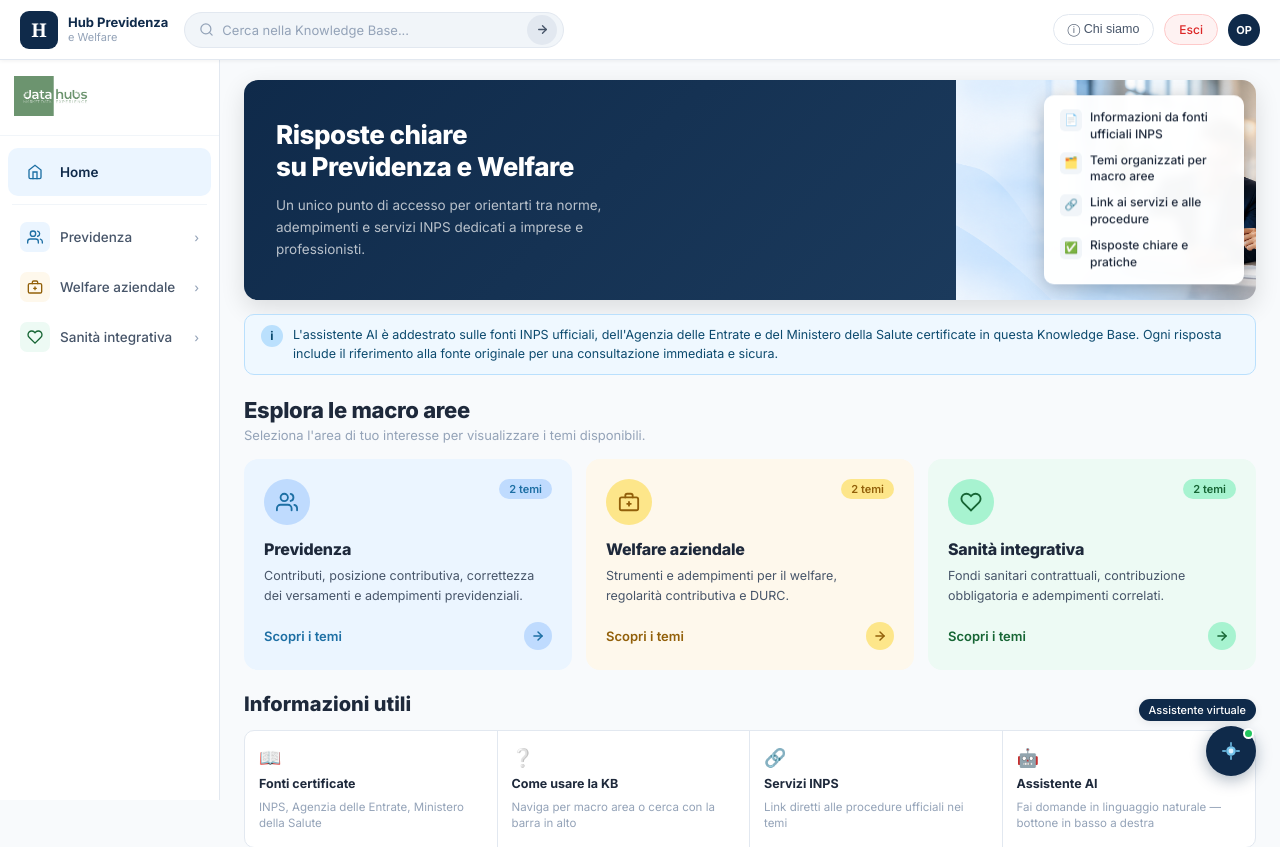
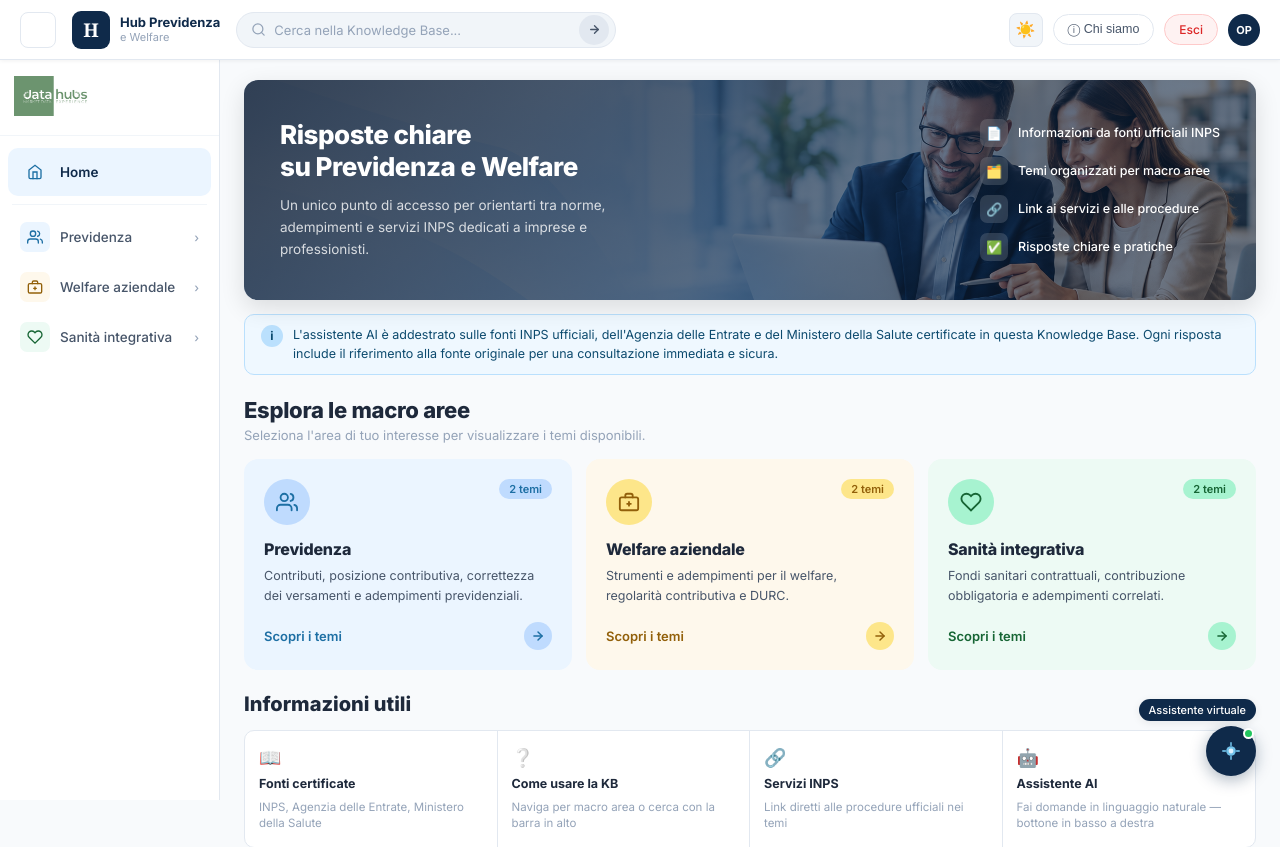
Before and after one commit to IvanDeAngelo/hub-previdenza-welfare-datahubs, a Flask app: page / in a window 1280 px wide. Shown: the top 847 px of the page. Run offline with Flask 3, Linux system fonts and the light colour scheme; the visitor is signed in with stand-in values (Sample User, id 1).

Commit message:
Add files via upload

```diff
--- a/hub-previdenza-welfare-datahubs/templates/index.html
+++ b/hub-previdenza-welfare-datahubs/templates/index.html
@@ -41,8 +41,37 @@
 .btn-logout:hover{background:#DC2626;color:#fff;border-color:#DC2626;}
 .h-avatar{width:32px;height:32px;background:var(--navy);border-radius:50%;display:flex;align-items:center;justify-content:center;font-size:11px;font-weight:700;color:#fff;}
 
+/* HAMBURGER */
+.hamburger{display:flex;flex-direction:column;justify-content:center;gap:5px;width:36px;height:36px;background:none;border:1.5px solid var(--gray-200);border-radius:8px;cursor:pointer;padding:6px 7px;flex-shrink:0;transition:border-color .15s;}
+.hamburger:hover{border-color:var(--navy);}
+.hamburger span{display:block;height:2px;background:var(--gray-600);border-radius:2px;transition:all .25s;}
+.hamburger:hover span{background:var(--navy);}
+
+/* THEME TOGGLE */
+.theme-toggle{width:34px;height:34px;background:var(--gray-100);border:1.5px solid var(--gray-200);border-radius:8px;cursor:pointer;font-size:16px;display:flex;align-items:center;justify-content:center;transition:all .15s;}
+.theme-toggle:hover{border-color:var(--navy);background:var(--blue-bg);}
+
+/* DARK MODE */
+body.dark{--navy:#7DD3FC;--blue:#7DD3FC;--blue-bg:#0f2a3f;--blue-mid:#1e3a4f;--gray-50:#0f172a;--gray-100:#1e293b;--gray-200:#334155;--gray-400:#64748b;--gray-600:#94a3b8;--gray-800:#e2e8f0;--white:#1e293b;--accent:#38bdf8;}
+body.dark .header{background:#1e293b;border-color:#334155;}
+body.dark .sidebar{background:#1e293b;border-color:#334155;}
+body.dark .sb-item{color:#94a3b8;}
+body.dark .sb-item:hover{background:#0f2a3f;}
+body.dark .sb-item.active{background:#0f2a3f;}
+body.dark .main{background:#0f172a;}
+body.dark .mc{filter:brightness(0.85);}
+body.dark .kb-section,body.dark .cs-card,body.dark .tema,body.dark .area-header,body.dark .info-grid,body.dark .fonti-box{background:#1e293b;border-color:#334155;}
+body.dark .fonte-link{background:#0f172a;border-color:#334155;}
+body.dark .ai-panel{background:#1e293b;border-color:#334155;}
+body.dark .ai-msgs{background:#0f172a;}
+body.dark .msg-b{background:#1e293b;border-color:#334155;color:#e2e8f0;}
+body.dark .ai-qs,body.dark .ai-inp,body.dark .ai-disclaimer{background:#1e293b;border-color:#334155;}
+
 /* SIDEBAR */
-.sidebar{width:var(--sidebar-w);background:#fff;border-right:1px solid var(--gray-200);position:fixed;top:var(--header-h);left:0;bottom:0;display:flex;flex-direction:column;z-index:50;}
+.sidebar{width:var(--sidebar-w);background:#fff;border-right:1px solid var(--gray-200);position:fixed;top:var(--header-h);left:0;bottom:0;display:flex;flex-direction:column;z-index:50;transition:transform .25s ease;}
+.sidebar.collapsed{transform:translateX(-100%);}
+.main{transition:margin-left .25s ease;}
+.main.expanded{margin-left:0;}
 .sb-brand{padding:16px 14px;border-bottom:1px solid var(--gray-100);}
 .sb-dh-logo{width:100%;max-height:40px;object-fit:contain;object-position:left;}
 .sb-nav{padding:12px 8px;flex:1;overflow-y:auto;}
@@ -62,16 +91,16 @@
 @keyframes fi{from{opacity:0;transform:translateY(5px);}to{opacity:1;transform:translateY(0);}}
 
 /* HERO */
-.hero{margin:20px 24px 0;border-radius:14px;overflow:hidden;display:grid;grid-template-columns:1fr 300px;min-height:220px;box-shadow:var(--shadow-lg);}
-.hero-text{background:linear-gradient(135deg,#0F2A4A 0%,#1B3A5C 100%);padding:36px 32px;display:flex;flex-direction:column;justify-content:center;}
+.hero{margin:20px 24px 0;border-radius:14px;overflow:hidden;position:relative;min-height:220px;box-shadow:var(--shadow-lg);}
+.hero-bg{position:absolute;inset:0;width:100%;height:100%;object-fit:cover;object-position:center;display:block;}
+.hero-overlay{position:absolute;inset:0;background:linear-gradient(135deg,rgba(10,25,47,0.82) 0%,rgba(15,42,74,0.65) 60%,rgba(10,25,47,0.55) 100%);}
+.hero-content{position:relative;z-index:2;display:flex;align-items:center;justify-content:space-between;padding:36px 36px;gap:32px;min-height:220px;}
+.hero-left{flex:1;}
 .hero h1{font-size:26px;font-weight:800;color:#fff;line-height:1.2;margin-bottom:12px;letter-spacing:-.5px;}
-.hero p{font-size:13.5px;color:rgba(255,255,255,.7);line-height:1.65;max-width:340px;}
-.hero-img{position:relative;overflow:hidden;}
-.hero-img img{width:100%;height:100%;object-fit:cover;object-position:center;display:block;}
-.hero-card{position:absolute;right:12px;top:50%;transform:translateY(-50%);background:rgba(255,255,255,0.97);border-radius:10px;padding:14px 16px;width:200px;box-shadow:0 4px 20px rgba(0,0,0,0.25);backdrop-filter:blur(4px);}
-.hci{display:flex;align-items:flex-start;gap:8px;margin-bottom:9px;font-size:12px;color:#1E293B;line-height:1.4;font-weight:500;}
-.hci:last-child{margin-bottom:0;}
-.hci-ic{width:22px;height:22px;background:var(--gray-100);border-radius:5px;display:flex;align-items:center;justify-content:center;flex-shrink:0;font-size:11px;}
+.hero p{font-size:13.5px;color:rgba(255,255,255,.8);line-height:1.65;max-width:340px;}
+.hero-right{display:flex;flex-direction:column;gap:10px;flex-shrink:0;}
+.hci{display:flex;align-items:center;gap:10px;font-size:12.5px;color:#fff;line-height:1.4;font-weight:500;}
+.hci-ic{width:28px;height:28px;background:rgba(255,255,255,0.15);border-radius:7px;display:flex;align-items:center;justify-content:center;flex-shrink:0;font-size:13px;backdrop-filter:blur(4px);}
 
 /* AI NOTICE */
 .ai-notice{margin:14px 24px 0;background:#EFF8FF;border:1px solid #BAE0FD;border-radius:var(--radius);padding:10px 16px;display:flex;gap:10px;align-items:flex-start;font-size:12.5px;color:#0c4a6e;line-height:1.55;}
@@ -241,6 +270,9 @@
 <body>
 
 <header class="header">
+  <button class="hamburger" id="hamburger-btn" onclick="toggleSidebar()" title="Menu">
+    <span></span><span></span><span></span>
+  </button>
   <a class="h-brand" href="#" onclick="showPage('home');return false;">
     <div class="h-logo">H</div>
     <div class="h-name"><strong>Hub Previdenza</strong><span>e Welfare</span></div>
@@ -253,6 +285,7 @@
     </button>
   </div>
   <div class="h-right">
+    <button class="theme-toggle" id="theme-btn" onclick="toggleTheme()" title="Cambia tema">☀️</button>
     <button class="btn-chisiamo" onclick="showPage('chisiamo')">ⓘ Chi siamo</button>
     <a href="/logout" class="btn-logout">Esci</a>
     <div class="h-avatar">OP</div>
@@ -260,7 +293,7 @@
 </header>
 
 <div class="body">
-<nav class="sidebar">
+<nav class="sidebar" id="sidebar">
   <div class="sb-brand">
     <img src="/static/images/datahubs_logo.jpg" alt="DataHubs" class="sb-dh-logo">
   </div>
@@ -290,13 +323,14 @@
 <!-- HOME -->
 <div class="page active" id="page-home">
   <div class="hero">
-    <div class="hero-text">
-      <h1>Risposte chiare<br>su Previdenza e Welfare</h1>
-      <p>Un unico punto di accesso per orientarti tra norme, adempimenti e servizi INPS dedicati a imprese e professionisti.</p>
-    </div>
-    <div class="hero-img">
-      <img src="/static/images/hero.png" alt="Operatori">
-      <div class="hero-card">
+    <img src="/static/images/hero.png" alt="Operatori" class="hero-bg">
+    <div class="hero-overlay"></div>
+    <div class="hero-content">
+      <div class="hero-left">
+        <h1>Risposte chiare<br>su Previdenza e Welfare</h1>
+        <p>Un unico punto di accesso per orientarti tra norme, adempimenti e servizi INPS dedicati a imprese e professionisti.</p>
+      </div>
+      <div class="hero-right">
         <div class="hci"><div class="hci-ic">📄</div><span>Informazioni da fonti ufficiali INPS</span></div>
         <div class="hci"><div class="hci-ic">🗂️</div><span>Temi organizzati per macro aree</span></div>
         <div class="hci"><div class="hci-ic">🔗</div><span>Link ai servizi e alle procedure</span></div>
@@ -656,6 +690,27 @@
   window.scrollTo({top:0,behavior:'smooth'});
 }
 
+function toggleSidebar(){
+  const sb=document.getElementById('sidebar');
+  const main=document.querySelector('.main');
+  sb.classList.toggle('collapsed');
+  main.classList.toggle('expanded');
+}
+
+function toggleTheme(){
+  const body=document.body;
+  const btn=document.getElementById('theme-btn');
+  body.classList.toggle('dark');
+  btn.textContent=body.classList.contains('dark')?'🌙':'☀️';
+  localStorage.setItem('theme',body.classList.contains('dark')?'dark':'light');
+}
+
+// Ripristina tema salvato
+(function(){
+  const t=localStorage.getItem('theme');
+  if(t==='dark'){document.body.classList.add('dark');document.getElementById('theme-btn').textContent='🌙';}
+})();
+
 function doSearch(){
   const q=document.getElementById('search-input').value.trim().toLowerCase();
   if(!q) return;
```
